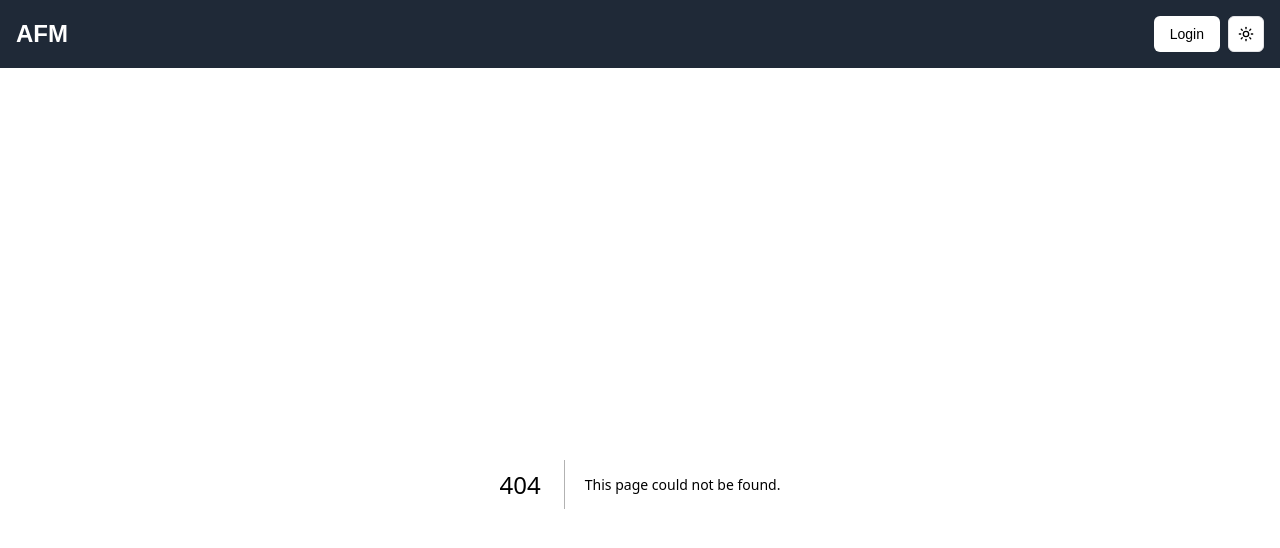
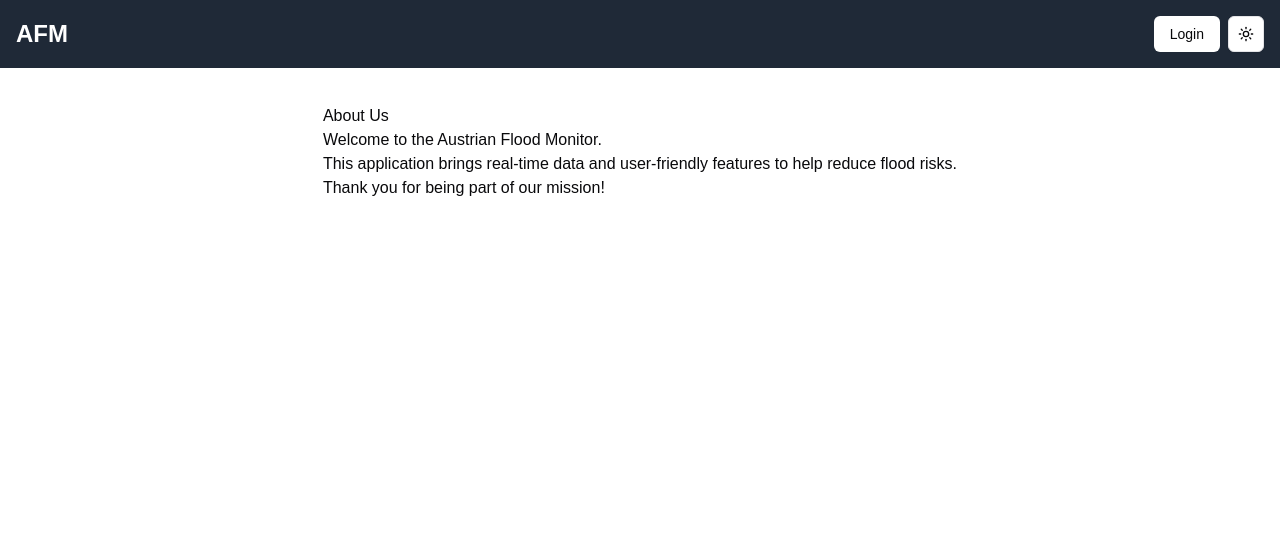
Before and after one commit to dfoddav2/austrian-flood-monitor, a Next.js app in the folder client/: page /about in a window 1280 px wide. Before the commit this address had no page. Shown: the top 548 px of the page. Built offline with nearby package versions, Linux system fonts and the light colour scheme.

Commit message:
Added about us page files

```diff
--- /dev/null
+++ b/client/src/app/about/page.tsx
@@ -0,0 +1,20 @@
+import React from 'react';
+
+const About = () => {
+    return (
+        <div style={{ padding: '20px', fontFamily: 'Arial, sans-serif' }}>
+            <h1>About Us</h1>
+            <p>
+                Welcome to the Austrian Flood Monitor.
+            </p>
+            <p>
+                This application brings real-time data and user-friendly features to help reduce flood risks.
+            </p>
+            <p>
+                Thank you for being part of our mission!
+            </p>
+        </div>
+    );
+};
+
+export default About;
```
